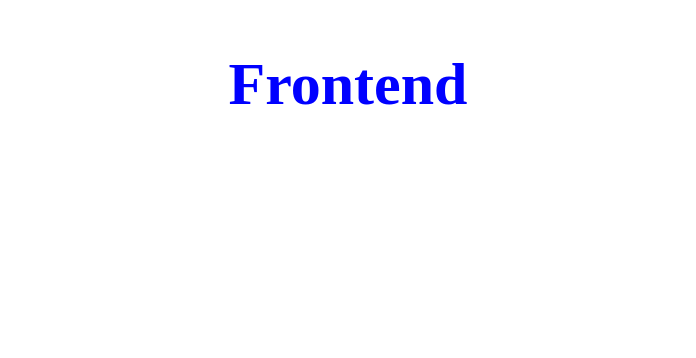
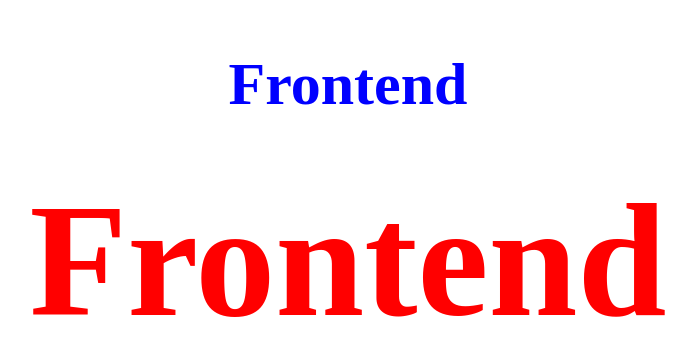
Before and after one commit to em-usman/branch-practice, a plain HTML site: page index.html in a window 1280 px wide. Shown: the whole page, without its empty margins (292-988 px from the left). Drawn offline with Linux system fonts and the light colour scheme.

Commit message:
feature-1

```diff
--- a/index.html
+++ b/index.html
@@ -7,5 +7,6 @@
 </head>
 <body>
     <h1 style="color: blue; font-weight: bold; font-size: 60px; text-align: center; margin-top: 50px; display: flex; justify-content: center;">Frontend</h1>
+    <h1 style="color: red; font-weight: bold; font-size: 160px; text-align: center; margin-top: 50px; display: flex; justify-content: center;">Frontend</h1>
 </body>
 </html>
```
